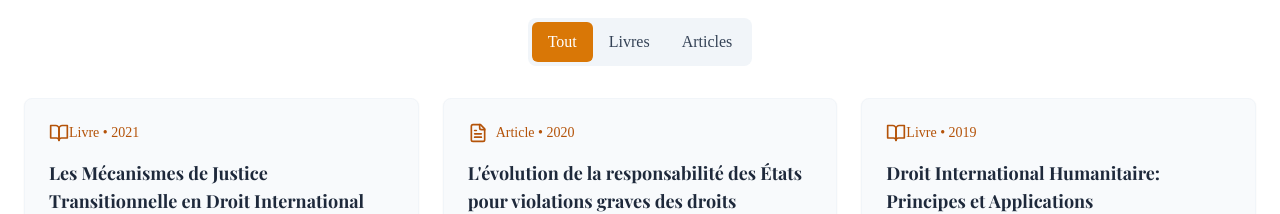
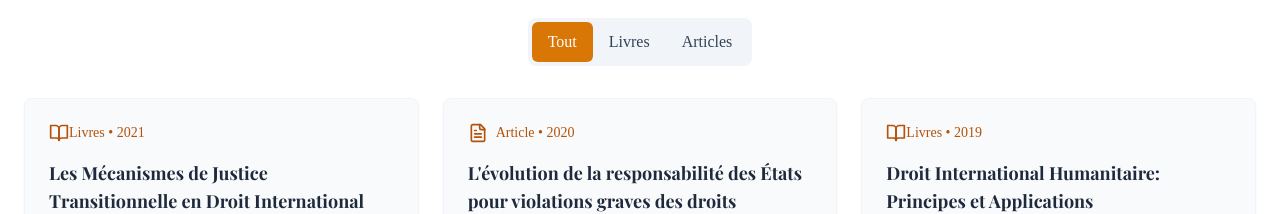
Before and after one commit to Jjoel90/Portofolio_PhD_Katuala, a React (Vite) app in the folder project/: page / in a window 1280 px wide. Shown: the part 4260-4474 px from the top of the page. Built offline with nearby package versions, Linux system fonts and the light colour scheme.

Commit message:
modification

```diff
--- a/project/src/components/Publications.tsx
+++ b/project/src/components/Publications.tsx
@@ -119,7 +119,7 @@ export const Publications = () => {
                   <FileText className="text-amber-700 mr-2" size={20} />
                 )}
                 <span className="text-sm font-medium text-amber-700">
-                  {pub.type === 'book' ? 'Livre' : 'Article'} • {pub.year}
+                  {pub.type === 'book' ? 'Livres' : 'Article'} • {pub.year}
                 </span>
               </div>
 
```
